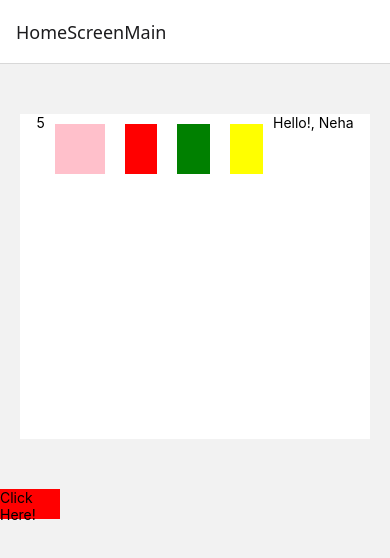
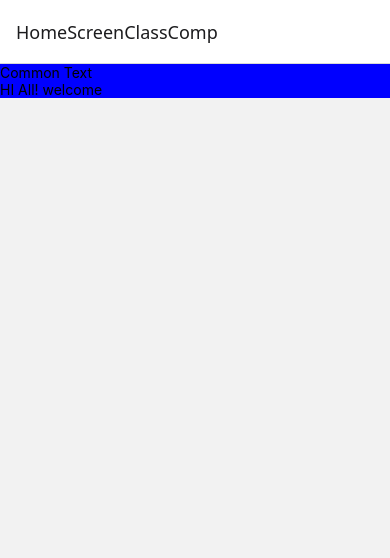
Before and after one commit to surajkumar1212/ReactProject, a React Native app: screen /HomeScreenClassComp in a window 390 px wide. Shown: the top 558 px of the page. Built offline with nearby package versions, Linux system fonts and the light colour scheme.

Commit message:
Class comp implementation

```diff
--- a/src/navigation/navigationUtil.js
+++ b/src/navigation/navigationUtil.js
@@ -6,10 +6,12 @@ import HomeScreen from '../screens/HomeScreen';
 import SettingsScreen from '../screens/Settings';
 import LottieAnim from '../screens/Lottie';
 import HomeScreenMain from '../screens/HomeScreenMain';
+import HomeScreenClassComp from '../screens/HomeScreenClassComp';
 
 function RootStack() {
     return (
       <Stack.Navigator>
+          <Stack.Screen name="HomeScreenClassComp" component={HomeScreenClassComp} />
          <Stack.Screen name="HomeScreenMain" component={HomeScreenMain} />
         <Stack.Screen name="Home" component={HomeScreen} />
         <Stack.Screen name="Settings" component={SettingsScreen} />
--- /dev/null
+++ b/src/screens/HomeScreenClassComp.js
@@ -0,0 +1,157 @@
+import React from "react";
+import {View, Text, TouchableOpacity} from 'react-native';
+
+//UPDATE -> Props / State change
+
+// class ChildComp extends React.Component {
+
+//     constructor(props){  //1st call
+//         super(props);
+//         this.state={
+//             count: 0,
+//             title: 'Child comp title'
+//         }
+//     }
+
+//     handleIncrement = () => {
+//         this.setState({count: this.state.count + 1})
+//     }
+
+//     static getDerivedStateFromProps(nextProps, prevState){ //2nd
+//         console.log('nextProps', nextProps);
+//         console.log('prevState', prevState);
+//         if(nextProps.title !== prevState.title){
+//             return{
+//                 title: nextProps.title
+//             }
+//         }
+
+//     }
+
+//     componentDidMount(){ //4
+//       //called after render method
+//       this.setState({title: 'Did mount title'})
+//       //API calls
+//     }
+
+//     shouldComponentUpdate(nextProps, prevState){
+//         return nextProps.title !== this.props.title
+//         //true or false
+//     }
+
+//     getSnapshotBeforeUpdate(prevProps, prevState){
+//         nextProps.title !== this.props.title
+//             return{
+
+//             }
+
+//     }
+
+//     componentDidUpdate(prevProps, prevState, snapshot){
+//         return{
+//         }
+//     }
+
+//     componentWillUnmount(){
+//         //cleanup task
+//     }
+
+//     render(){  //3
+//         return(
+//             <View>
+//                 <Text>{this.state.title}</Text>
+//                 {/* <Text>HomeScreenClassComp</Text>
+//                 <Text>{this.state.count}</Text>
+//                 <TouchableOpacity onPress={this.handleIncrement}>
+//                     <Text>Update Count</Text>
+//                 </TouchableOpacity> */}
+//             </View>
+//         )
+//     }
+// }
+
+// class HomeScreenClassComp extends React.Component {
+
+//     constructor(props){  //1st call
+//         super(props);
+//         this.state={
+//             count: 0,
+//             title: 'Initial Title'
+//         }
+//     }
+
+//     handleIncrement = () => {
+//         this.setState({count: this.state.count + 1})
+//     }
+
+//     changeTitle = () => {
+//         this.setState({title: 'New Title'})
+//     }
+
+//     static getDerivedStateFromProps(nextProps, prevState){ //2nd
+//     }
+
+//     render(){  //3
+//         return(
+//             <View>
+//                 <ChildComp title={this.state.title}/>
+//                 <Text>HomeScreenClassComp</Text>
+//                 <Text>{this.state.count}</Text>
+//                 <TouchableOpacity onPress={this.handleIncrement}>
+//                     <Text>Update Count</Text>
+//                 </TouchableOpacity>
+//                 <TouchableOpacity onPress={this.changeTitle}>
+//                     <Text>Update Title</Text>
+//                 </TouchableOpacity>
+//             </View>
+//         )
+//     }
+// }
+
+
+
+// class HomeScreenClassComp extends React.Component {
+
+// }
+
+const HomeScreenClassComp = () => {
+    return(
+       <FuncComp3/>
+    )
+}
+const FuncComp1 = (props) => {  //Reusable Code
+    return(
+        <View style={{backgroundColor: props.color}}>
+            <Text>Common Text</Text>
+           {props.children}
+        </View>
+    )
+}
+// const FuncComp2 = () => {
+//     return(
+//         <FuncComp1 color="orange">
+//             <Text>
+//                 HI All!
+//             </Text>
+//             <TouchableOpacity>
+//                 <Text>jabsdhjjhv</Text>
+//             </TouchableOpacity>
+//         </FuncComp1>
+//     )
+// }
+
+const FuncComp3 = () => {
+    return(
+        <FuncComp1 color="blue">
+            <Text>
+                HI All! welcome
+            </Text>
+        </FuncComp1>
+    )
+}
+
+export default HomeScreenClassComp;
+
+//Mounting
+//Updating
+//Unmounting
```
